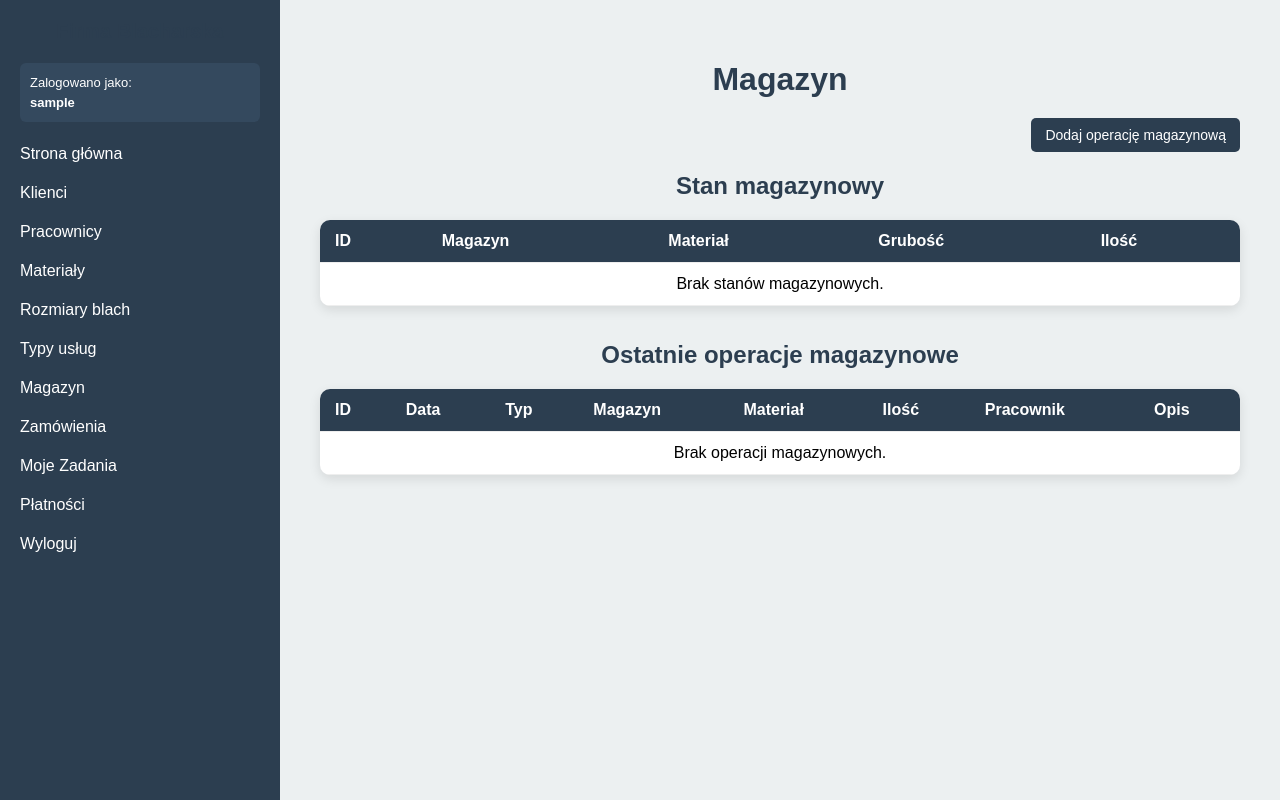
After one commit to Ostalowska/Projekt_firmy_blacharskiej, a Django app: page /magazyn/ in a window 1280 px wide. The commit adds this page. Run offline with Django 5.2, Linux system fonts and the light colour scheme; the visitor is signed in with stand-in values (Sample User, id 1); data comes from the database, SQL or seed files in the repository; data that the repository does not hold is empty.

Commit message:
Funkcje magazynowe

```diff
--- a/core/urls.py
+++ b/core/urls.py
@@ -70,4 +70,7 @@ urlpatterns = [
 
     path("moje-prace/", views.moje_prace, name="moje_prace"),
     path("moje-prace/<int:pozycja_id>/status/", views.zmien_status_pozycji, name="zmien_status_pozycji"),
+
+    path("magazyn/", views.magazyn_lista, name="magazyn_lista"),
+    path("magazyn/proces/dodaj/", views.proces_magazynowy_dodaj, name="proces_magazynowy_dodaj"),
 ]
--- a/core/views.py
+++ b/core/views.py
@@ -9,6 +9,7 @@ from .forms import (
     TypUslugiForm,
     ZamowienieForm,
     PozycjaZamowieniaForm,
+    ProcesMagazynowyForm,
 )
 
 from .models import (
@@ -18,6 +19,9 @@ from .models import (
     TypUslugi,
     Zamowienie,
     PozycjaZamowienia,
+    Magazyn,
+    StanMagazynowy,
+    ProcesMagazynowy,
 )
 
 
@@ -644,3 +648,100 @@ def zmien_status_pozycji(request, pozycja_id):
                 messages.success(request, "Status pozycji został zaktualizowany.")
 
     return redirect("core:moje_prace")
+
+@login_required
+def magazyn_lista(request):
+    stany = StanMagazynowy.objects.select_related(
+        "magazyn",
+        "material",
+    ).order_by("material__nazwa")
+
+    procesy = ProcesMagazynowy.objects.select_related(
+        "magazyn",
+        "material",
+        "pracownik",
+    ).order_by("-data")[:20]
+
+    return render(
+        request,
+        "magazyn/lista.html",
+        {
+            "stany": stany,
+            "procesy": procesy,
+        },
+    )
+
+
+@login_required
+def proces_magazynowy_dodaj(request):
+    if request.method == "POST":
+        form = ProcesMagazynowyForm(request.POST)
+
+        if form.is_valid():
+            proces = form.save(commit=False)
+            proces.pracownik = request.user
+
+            magazyn = proces.magazyn
+            material = proces.material
+            ilosc = proces.ilosc
+
+            stan, created = StanMagazynowy.objects.get_or_create(
+                magazyn=magazyn,
+                material=material,
+                defaults={"ilosc": 0},
+            )
+
+            if proces.typ == "PRZYJECIE":
+                stan.ilosc += ilosc
+                stan.save()
+                proces.save()
+
+                messages.success(
+                    request,
+                    "Materiał został przyjęty na magazyn.",
+                )
+
+                return redirect("core:magazyn_lista")
+
+            if proces.typ == "WYDANIE":
+                if stan.ilosc < ilosc:
+                    messages.error(
+                        request,
+                        "Nie można wydać więcej materiału niż jest na stanie.",
+                    )
+                    return redirect("core:proces_magazynowy_dodaj")
+
+                stan.ilosc -= ilosc
+                stan.save()
+                proces.save()
+
+                messages.success(
+                    request,
+                    "Materiał został wydany z magazynu.",
+                )
+
+                return redirect("core:magazyn_lista")
+
+            if proces.typ == "INWENTARYZACJA":
+                stan.ilosc = ilosc
+                stan.save()
+                proces.save()
+
+                messages.success(
+                    request,
+                    "Stan magazynowy został zaktualizowany przez inwentaryzację.",
+                )
+
+                return redirect("core:magazyn_lista")
+
+    else:
+        form = ProcesMagazynowyForm()
+
+    return render(
+        request,
+        "magazyn/formularz.html",
+        {
+            "form": form,
+            "tytul": "Dodaj proces magazynowy",
+        },
+    )
--- a/templates/base.html
+++ b/templates/base.html
@@ -104,14 +104,14 @@
 				<a href="{% url 'core:materialy_lista' %}">Materiały</a>
 				<a href="{% url 'core:rozmiary_lista' %}">Rozmiary blach</a>
 				<a href="{% url 'core:typy_uslug_lista' %}">Typy usług</a>
-				<a href="#">Magazyn</a>
+				<a href="{% url 'core:magazyn_lista' %}">Magazyn</a>
 				<a href="{% url 'core:zamowienia_lista' %}">Zamówienia</a>
 				<a href="{% url 'core:moje_prace' %}">Moje Zadania</a>
 				<a href="#">Płatności</a>
             {% endif %}
 
             {% if czy_magazynier %}
-                <a href="#">Magazyn</a>
+                <a href="{% url 'core:magazyn_lista' %}">Magazyn</a>
                 <a href="{% url 'core:zamowienia_lista' %}">Zamówienia</a>
             {% endif %}
 
--- /dev/null
+++ b/templates/magazyn/lista.html
@@ -0,0 +1,121 @@
+{% extends "base.html" %}
+
+{% block content %}
+
+<style>
+    .page-container { max-width: 1200px; margin: 0 auto; padding: 20px; }
+    h1, h2 { text-align: center; color: #2c3e50; margin-bottom: 20px; }
+    .top-bar { display: flex; justify-content: flex-end; margin-bottom: 20px; }
+    .btn { padding: 9px 14px; background: #2c3e50; color: white; text-decoration: none; border: none; border-radius: 5px; cursor: pointer; font-size: 14px; display: inline-block; }
+    .btn:hover { background: #1f2a38; }
+    .messages { margin-bottom: 15px; }
+    .message { padding: 12px; border-radius: 6px; text-align: center; font-weight: bold; margin-bottom: 8px; }
+    .success { background: #d4edda; color: #155724; }
+    .error { background: #f8d7da; color: #721c24; }
+    table { width: 100%; border-collapse: collapse; background: white; border-radius: 10px; overflow: hidden; box-shadow: 0 4px 12px rgba(0,0,0,0.1); margin-bottom: 35px; }
+    thead { background: #2c3e50; color: white; }
+    th, td { padding: 12px 15px; border-bottom: 1px solid #eee; text-align: left; }
+    tbody tr:nth-child(even) { background: #f8f9fa; }
+    tbody tr:hover { background: #eef2f7; }
+    .quantity { font-weight: bold; }
+</style>
+
+<div class="page-container">
+
+    <h1>Magazyn</h1>
+
+    {% if messages %}
+        <div class="messages">
+            {% for message in messages %}
+                <div class="message {{ message.tags }}">
+                    {{ message }}
+                </div>
+            {% endfor %}
+        </div>
+    {% endif %}
+
+    <div class="top-bar">
+        <a class="btn" href="{% url 'core:proces_magazynowy_dodaj' %}">
+            Dodaj operację magazynową
+        </a>
+    </div>
+
+    <h2>Stan magazynowy</h2>
+
+    <table>
+        <thead>
+            <tr>
+                <th>ID</th>
+                <th>Magazyn</th>
+                <th>Materiał</th>
+                <th>Grubość</th>
+                <th>Ilość</th>
+            </tr>
+        </thead>
+
+        <tbody>
+            {% for stan in stany %}
+                <tr>
+                    <td>#{{ stan.id }}</td>
+                    <td>{{ stan.magazyn.nazwa }}</td>
+                    <td>{{ stan.material.nazwa }}</td>
+                    <td>{{ stan.material.grubosc_mm }} mm</td>
+                    <td class="quantity">{{ stan.ilosc }}</td>
+                </tr>
+            {% empty %}
+                <tr>
+                    <td colspan="5" style="text-align:center;">
+                        Brak stanów magazynowych.
+                    </td>
+                </tr>
+            {% endfor %}
+        </tbody>
+    </table>
+
+    <h2>Ostatnie operacje magazynowe</h2>
+
+    <table>
+        <thead>
+            <tr>
+                <th>ID</th>
+                <th>Data</th>
+                <th>Typ</th>
+                <th>Magazyn</th>
+                <th>Materiał</th>
+                <th>Ilość</th>
+                <th>Pracownik</th>
+                <th>Opis</th>
+            </tr>
+        </thead>
+
+        <tbody>
+            {% for proces in procesy %}
+                <tr>
+                    <td>#{{ proces.id }}</td>
+                    <td>{{ proces.data|date:"d.m.Y H:i" }}</td>
+                    <td>{{ proces.get_typ_display }}</td>
+                    <td>{{ proces.magazyn.nazwa }}</td>
+                    <td>{{ proces.material.nazwa }} {{ proces.material.grubosc_mm }} mm</td>
+                    <td>{{ proces.ilosc }}</td>
+                    <td>
+                        {% if proces.pracownik %}
+                            {{ proces.pracownik.username }}
+                        {% else %}
+                            -
+                        {% endif %}
+                    </td>
+                    <td>{{ proces.opis|default:"-" }}</td>
+                </tr>
+            {% empty %}
+                <tr>
+                    <td colspan="8" style="text-align:center;">
+                        Brak operacji magazynowych.
+                    </td>
+                </tr>
+            {% endfor %}
+        </tbody>
+    </table>
+
+</div>
+
+{% endblock %}
```
Also changed, not shown: core/forms.py (+45 -1 lines), templates/magazyn/formularz.html (added, +57 -0 lines).
